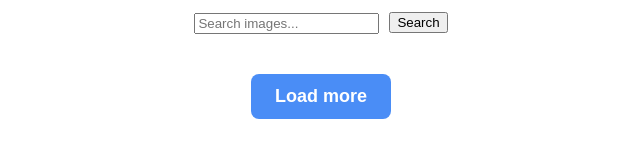
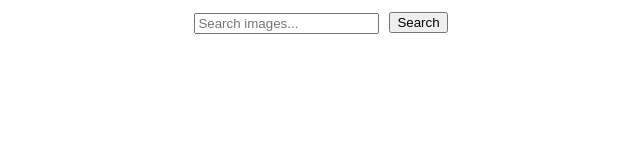
Before and after one commit to olga-magnusson/goit-js-hw-12, a plain HTML site: page index.html in a window 1280 px wide. Shown: the whole page, without its empty margins (319-959 px from the left). Drawn offline with Linux system fonts and the light colour scheme.

Commit message:
Deploying to gh-pages from @ olga-magnusson/goit-js-hw-12@846262fbf375b922d0be9fb2bd225684e55dfa86 🚀

```diff
--- a/index.html
+++ b/index.html
@@ -26,7 +26,7 @@
         </form>
         <span class="loader hidden"></span>
         <ul class="gallery"></ul>
-       <div class="load-button"><button class="load-more-button" type="button">Load more</button></div>
+       <div class="load-button"><button class="load-more-button hidden" type="button">Load more</button></div>
       </div>
     </main>
   </body>
```
